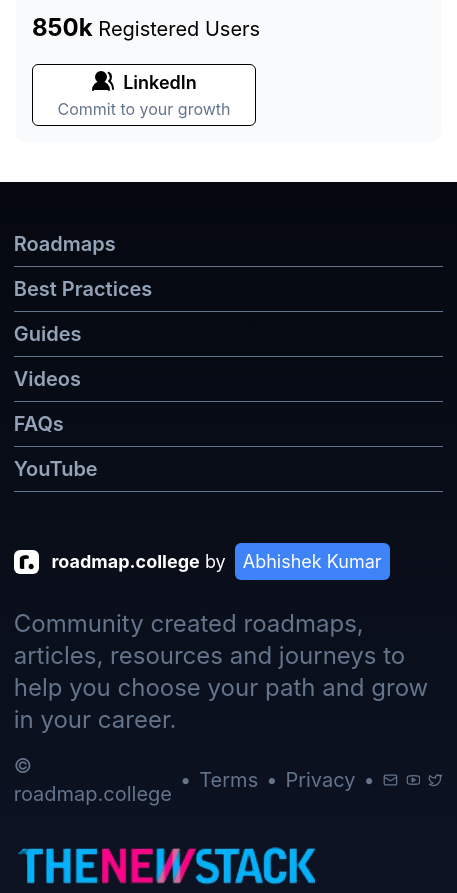
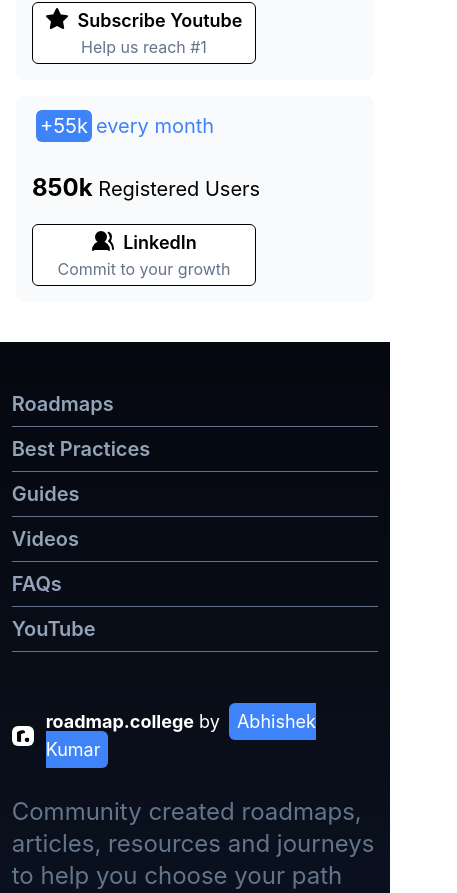
Before and after one commit to rp1405/roadmap.boss, a React (Create React App) app: page / in a window 390 px wide. Shown: the part 2371-3264 px from the top of the page, 457 px wide, since content can reach past the window. Built offline with nearby package versions, Linux system fonts and the light colour scheme.

Commit message:
footer changed

```diff
--- a/src/Components/Footer.tsx
+++ b/src/Components/Footer.tsx
@@ -17,7 +17,7 @@
   ];
 
   return (
-    <div className="bg-gradient-to-b from-headerBgBottom to-headerBgTop px-[3%] py-10 sm:px-[18%]">
+    <div className="bg-gradient-to-b from-headerBgBottom to-headerBgTop px-[3%] py-10 sm:px-[18%] w-[100vw]">
       <div className="mb-10 sm:flex sm:justify-around sm:px-[15%]">
         {buttonLabels.map((val) => {
           return <ButtonFooter label={val} key={val} />;
```
